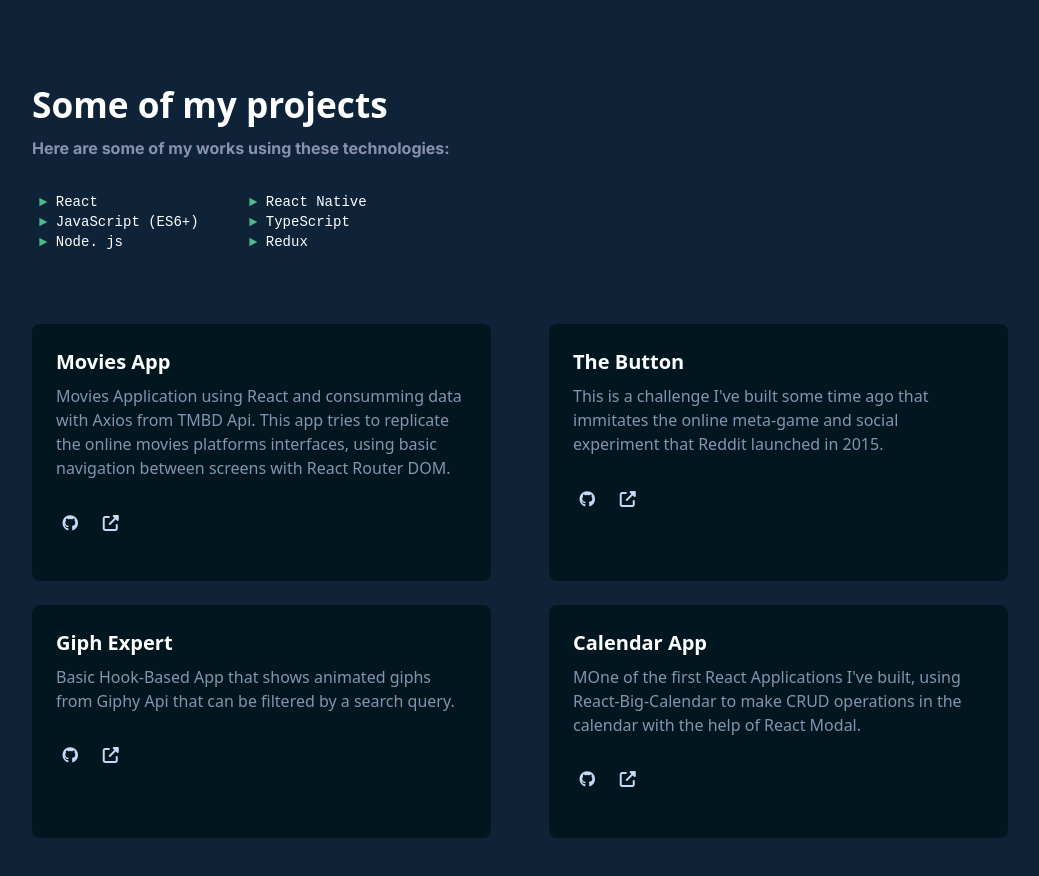
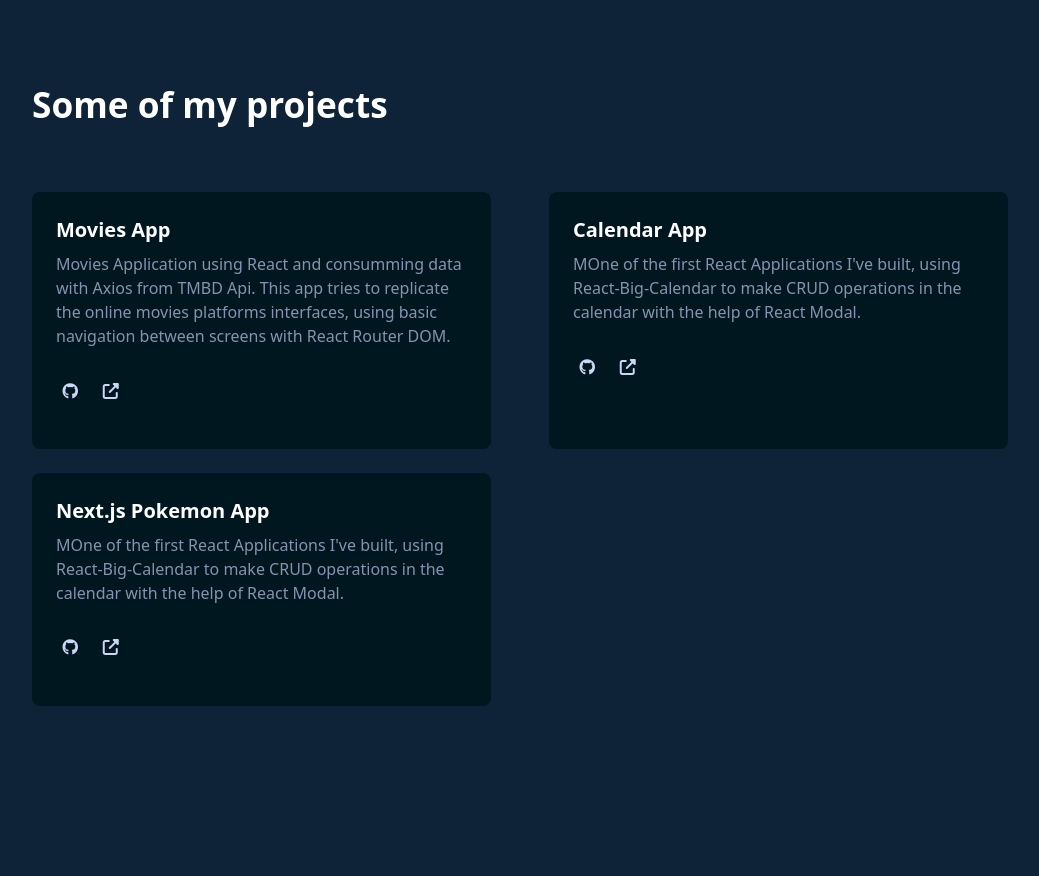
Before and after one commit to StefanoCutri/portfolio, a React (Create React App) app: page / in a window 1280 px wide. Shown: the part 1620-2496 px from the top of the page, without its empty margins (120-1159 px from the left). Built offline with nearby package versions, Linux system fonts and the light colour scheme.

Commit message:
Update projects

```diff
--- a/src/components/Projects.js
+++ b/src/components/Projects.js
@@ -11,20 +11,6 @@ export const Projects = () => {
         <div className="flex flex-row items-center justify-start pl-[1.5rem] mb-3 pt-[15%] projects-header">
           <h2 className="text-2xl font-bold">Some of my projects</h2>
         </div>
-        <div className="flex justify-start px-4 projects-info">
-          <p className="text-[#8892b0] text-md ">
-            Here are some of my works using these technologies:
-            <br />
-          </p>
-        </div>
-        <ul className="flex flex-row justify-start mt-3 ml-6 technologies">
-          <li className="text-sm tech-item text-white"> React</li>
-          <li className="text-sm tech-item text-white"> React Native</li>
-          <li className="text-sm tech-item text-white"> JavaScript (ES6+)</li>
-          <li className="text-sm tech-item text-white"> TypeScript</li>
-          <li className="text-sm tech-item text-white"> Node. js</li>
-          <li className="text-sm tech-item text-white"> Redux</li>
-        </ul>
       </div>
       <div className="cards-container">
         {/* Project Cards */}
--- a/src/data/projects.json
+++ b/src/data/projects.json
@@ -8,23 +8,16 @@
   },
   {
     "id": 2,
-    "title": "The Button",
-    "description": "This is a challenge I've built some time ago that immitates the online meta-game and social experiment that Reddit launched in 2015.",
-    "repository": "https://github.com/StefanoCutri/the-button",
-    "hosted": "https://stefanocutri.github.io/the-button/"
-  },
-  {
-    "id": 3,
-    "title": "Giph Expert",
-    "description": "Basic Hook-Based App that shows animated giphs from Giphy Api that can be filtered by a search query. ",
-    "repository": "https://github.com/StefanoCutri/React-GiphExpert",
-    "hosted": "https://react-giph-expert-xjt8.vercel.app"
-  },
-  {
-    "id": 4,
     "title": "Calendar App",
     "description": "MOne of the first React Applications I've built, using React-Big-Calendar to make CRUD operations in the calendar with the help of React Modal.",
     "repository": "https://github.com/StefanoCutri/calendar-app",
     "hosted": "https://calendar-mqz37rje0-stefanocutri.vercel.app/"
+  },
+    {
+    "id": 3,
+    "title": "Next.js Pokemon App",
+    "description": "MOne of the first React Applications I've built, using React-Big-Calendar to make CRUD operations in the calendar with the help of React Modal.",
+    "repository": "hhttps://github.com/StefanoCutri/next-static-pokemon",
+    "hosted": "https://next-pokemon-stefano.vercel.app/"
   }
 ]
```
